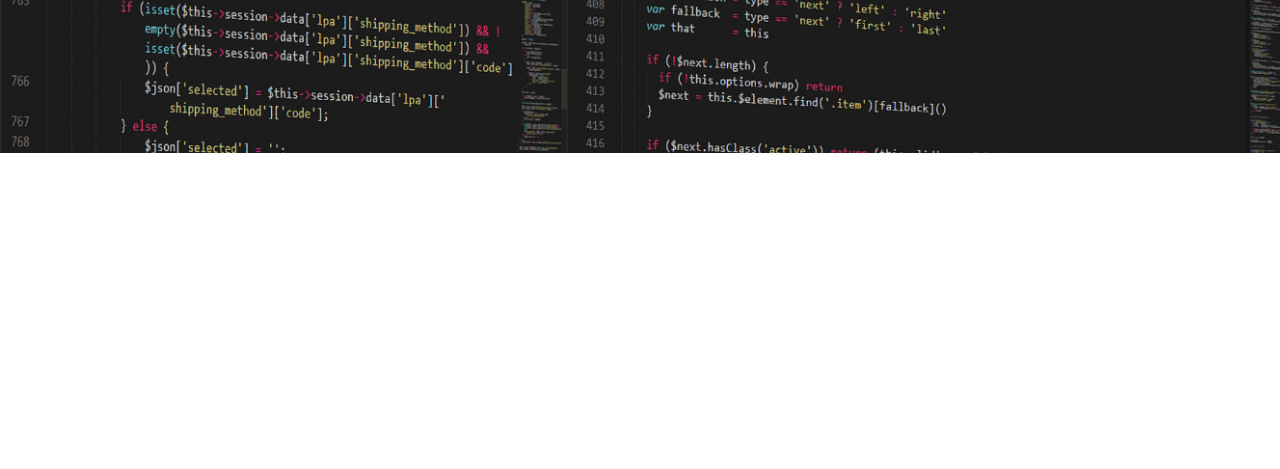
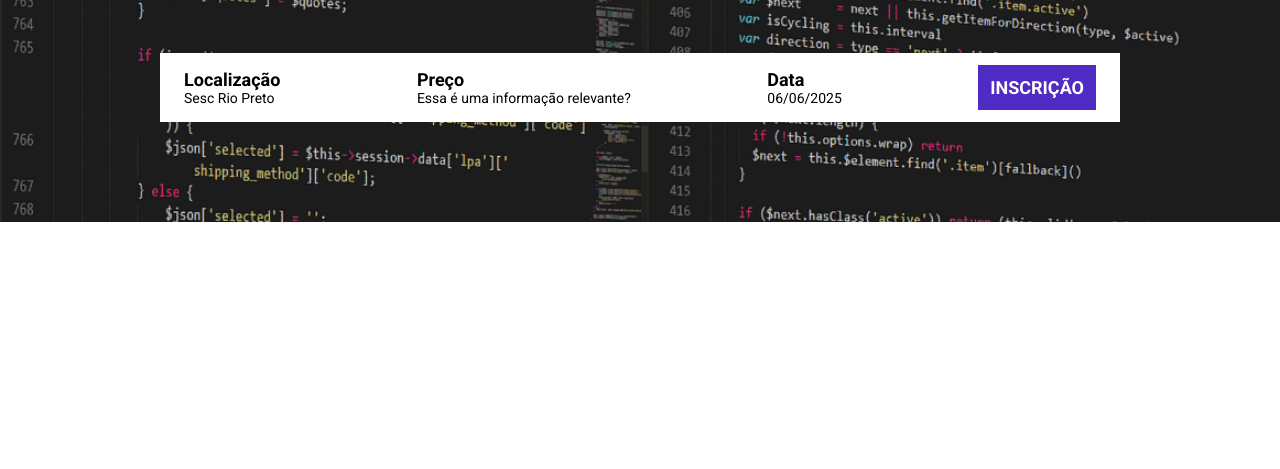
Before and after one commit to rauanb/campeonato, a website built with Parcel: page src/index.html in a window 1280 px wide. Shown: the part 331-800 px from the top of the page. Built offline with nearby package versions, Linux system fonts and the light colour scheme.

Commit message:
adicionada infos-bar

```diff
--- a/src/index.html
+++ b/src/index.html
@@ -17,8 +17,29 @@
             <p class="hero__text">
                 <span id="contador">O maior campeonato de Speedcubing que Rio Preto já viu.</span>
             </p>
-            <div>
-
+            <div class="infos-bar">
+                <ul class="infos-bar__infos">
+                    <li class="infos-bar__infos__item">
+                        <b>Localização</b>
+                        Sesc Rio Preto
+                    </li>
+                    <li class="infos-bar__infos__item">
+                        <b>Preço</b>
+                        Essa é uma informação relevante?
+                    </li>
+                    <li class="infos-bar__infos__item">
+                        <b>Data</b>
+                        06/06/2025
+                    </li>
+                    <li class="infos-bar__infos__item">
+                        <a href="#" class="buttons buttons--primary">
+                            INSCRIÇÃO
+                        </a>
+                    </li>
+                </ul>
+                <!-- <a href="#" class="buttons buttons--primary">
+                    INSCRIÇÃO
+                </a> -->
             </div>
         </div>
     </header>
--- /dev/null
+++ b/src/styles/_infos-bar.scss
@@ -0,0 +1,26 @@
+@use 'variables';
+
+.infos-bar {
+    padding: 16px 24px;
+    background-color: variables.$colorText;
+    display: flex;
+    justify-content: space-between;
+
+    &__infos {
+        display: flex;
+        width: 100%;
+        justify-content: space-between;
+        align-items: center;
+
+        &__item {
+            font-size: 14px;
+            color: variables.$colorTextSecondary;
+
+            b {
+                font-size: 18px;
+                display: block;
+            }
+
+        }
+    }
+}
--- a/src/styles/_variables.scss
+++ b/src/styles/_variables.scss
@@ -1,4 +1,5 @@
 $colorText: #fff;
+$colorTextSecondary: #000;
 
 $colorButton: #4f2ac3;
 
--- /dev/null
+++ b/src/styles/buttons.scss
@@ -0,0 +1,15 @@
+@use 'variables';
+
+.buttons {
+    padding: 12px;
+    font-size: 18px;
+    font-weight: bold;
+    text-decoration: none;
+    text-align: center;
+    white-space: nowrap;
+
+    &--primary {
+        color: variables.$colorText;
+        background-color: variables.$colorButton;
+    }
+}
--- a/src/styles/main.scss
+++ b/src/styles/main.scss
@@ -1,11 +1,14 @@
 @use 'variables';
 @use 'hero';
+@use 'infos-bar';
+@use 'buttons';
 
 * {
     margin: 0;
     padding: 0;
     box-sizing: border-box;
     font-family: Roboto, sans-serif;
+    list-style: none;
 }
 
 .container {
```
Also changed, not shown: README.md.
